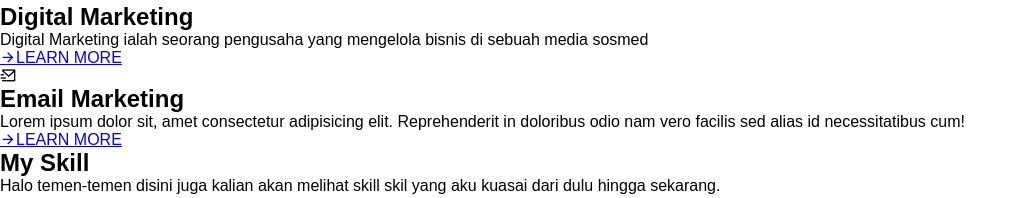
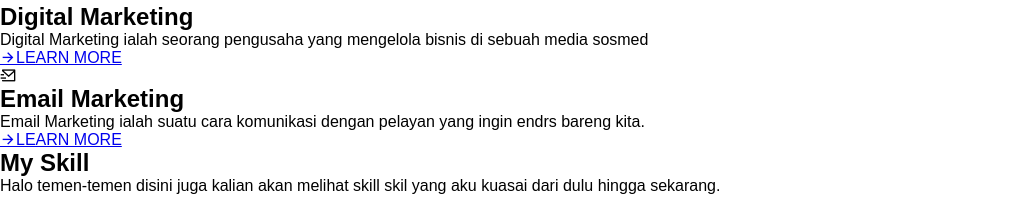
Before and after one commit to Dzakydwi/itw2024_project1_243040011, a plain HTML site: page itw2024_project1_243040011/tubes.html in a window 1280 px wide. Shown: the part 4254-4452 px from the top of the page, without its empty margins (0-1027 px from the left). Drawn offline with nearby package versions, Linux system fonts and the light colour scheme.

Commit message:
tubes sudah di modifikasi 2
tubes sudah di modifikasi 2

```diff
--- a/itw2024_project1_243040011/tubes.html
+++ b/itw2024_project1_243040011/tubes.html
@@ -212,9 +212,8 @@
                 <div class="experience_card">
                     <i class="ri-mail-send-line experience_icon"></i>
                     <h2>Email Marketing</h2>
-                    <p>Lorem ipsum dolor sit, amet consectetur adipisicing elit. Reprehenderit in doloribus odio nam
-                        vero facilis sed
-                        alias id necessitatibus cum!</p>
+                    <p>Email Marketing ialah suatu cara komunikasi dengan pelayan yang ingin endrs
+                        bareng kita.</p>
                     <a href="#"><i class="ri-arrow-right-line"></i>LEARN MORE</a>
                 </div>
             </div>
```
